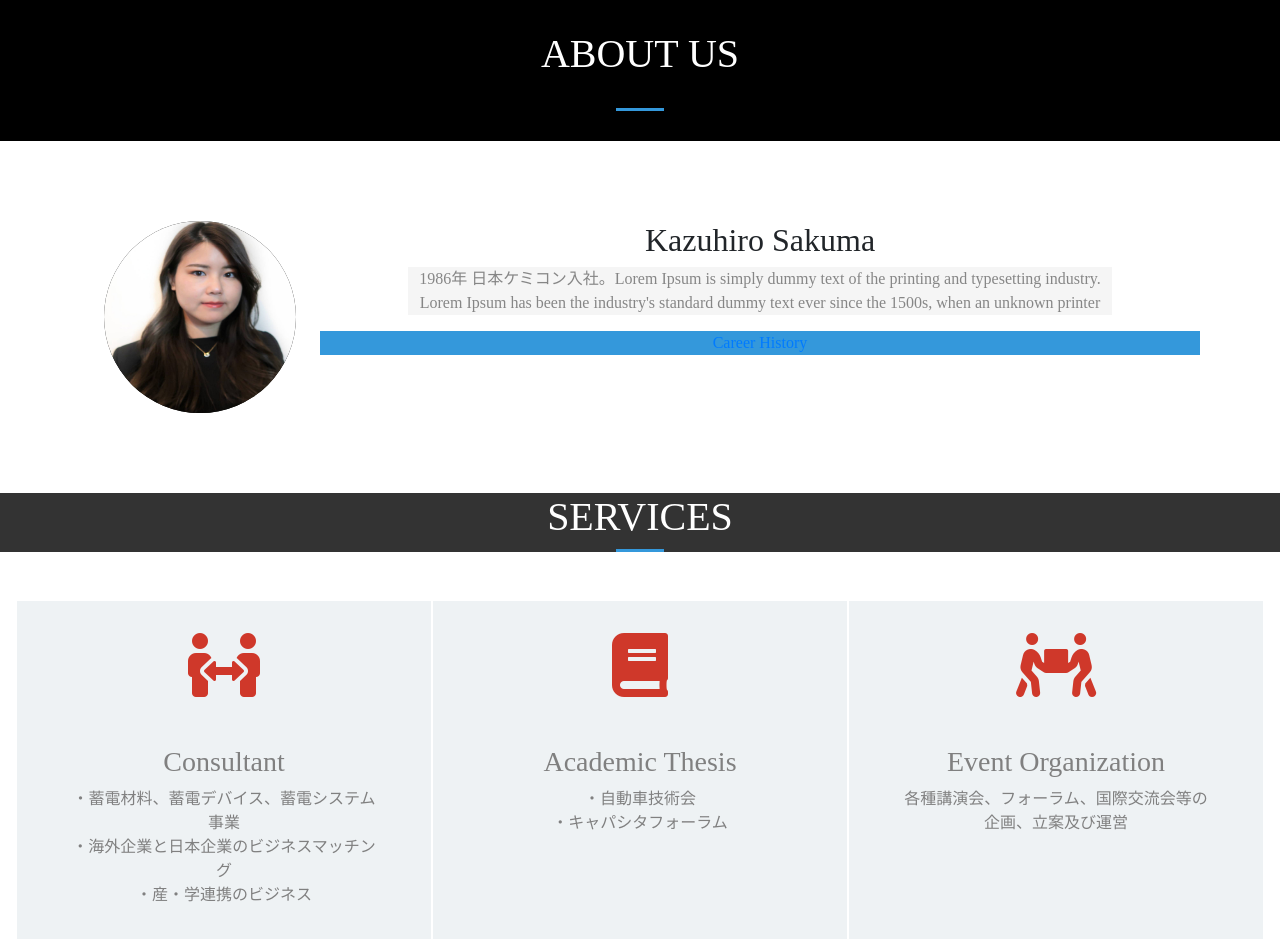
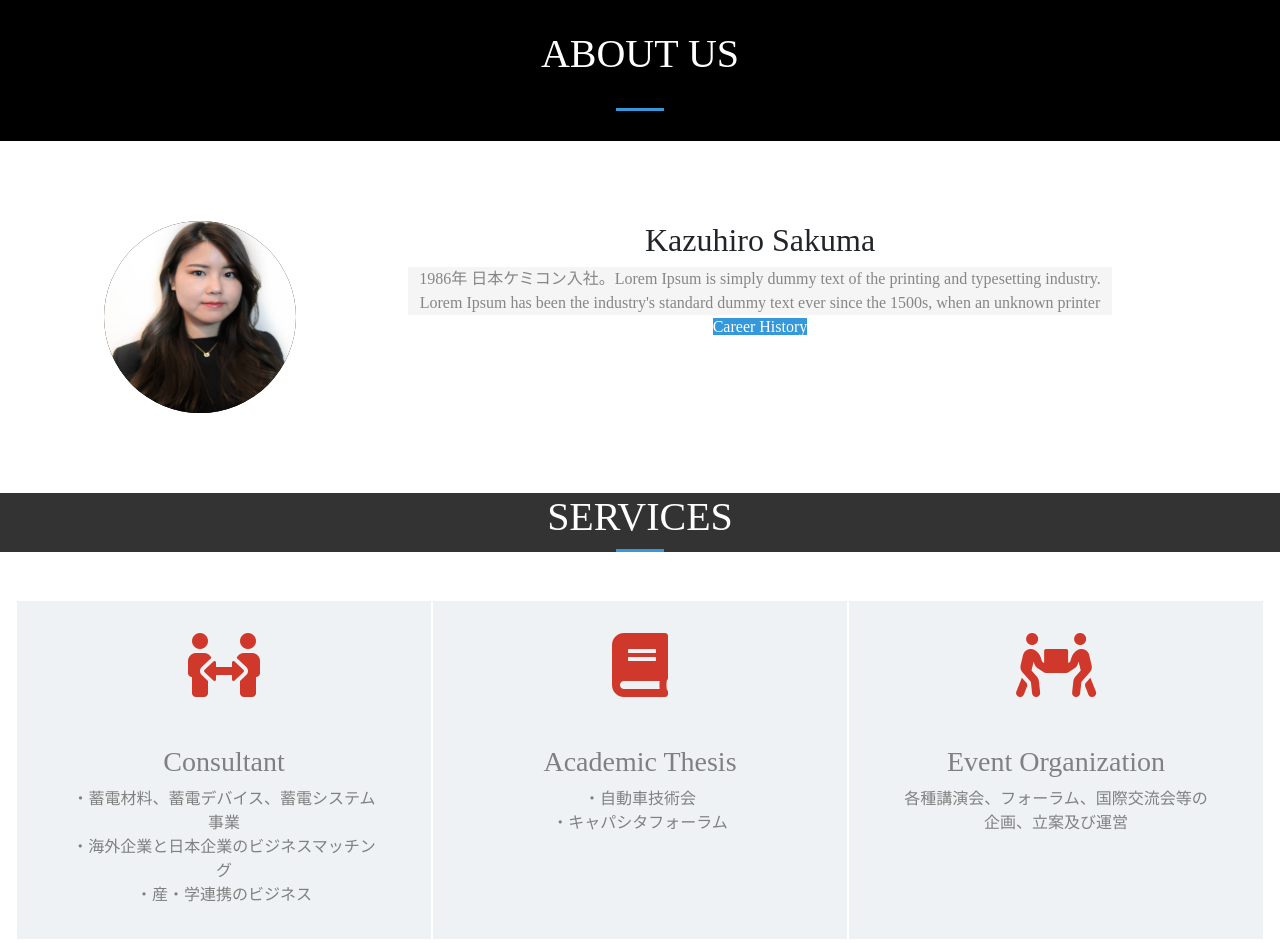
Before and after one commit to RikaKato4886/capacitors-sakuma, a plain HTML site: page about.html in a window 1280 px wide. Shown: the top 943 px of the page. Drawn offline with nearby package versions, Linux system fonts and the light colour scheme.

Commit message:
fix bootstrap bug for career-link anchor color

```diff
--- a/about.html
+++ b/about.html
@@ -3,7 +3,7 @@
 <head>
   <meta charset="UTF-8">
   <meta name="viewport" content="width=device-width, initial-scale=1.0">
-  <!-- Bootstrap css -->
+  <!-- Bootstrap css もう一度CDNリンクを公式ドキュメントでチェックした方が良さそうです-->
   <link rel="stylesheet" href="https://maxcdn.bootstrapcdn.com/bootstrap/4.0.0-beta.2/css/bootstrap.min.css" integrity="sha384-PsH8R72JQ3SOdhVi3uxftmaW6Vc51MKb0q5P2rRUpPvrszuE4W1povHYgTpBfshb" crossorigin="anonymous">
 
   <link rel="stylesheet" href="https://use.fontawesome.com/releases/v5.14.0/css/all.css" integrity="sha384-HzLeBuhoNPvSl5KYnjx0BT+WB0QEEqLprO+NBkkk5gbc67FTaL7XIGa2w1L0Xbgc" crossorigin="anonymous">
@@ -27,9 +27,7 @@
         <div class="profile-detail">
           <h2>Kazuhiro Sakuma</h2>
           <p>1986年 日本ケミコン入社。Lorem Ipsum is simply dummy text of the printing and typesetting industry. Lorem Ipsum has been the industry's standard dummy text ever since the 1500s, when an unknown printer</p>
-          <div class="career-link">
-            <a href="#">Career History</a>
-          </div>
+          <a href="#" class="career-link">Career History</a>
         </div>
       </div>
 
--- a/styles/_about.scss
+++ b/styles/_about.scss
@@ -60,6 +60,8 @@
       background-color: black;
     }
   }
+}
+
 .profile-detail{
   align-items: center;
   justify-content: center;
@@ -69,15 +71,12 @@
     width: 80%;
     margin: 0 auto;
   }
-    .career-link{
+  .career-link{/*階層が深すぎるので、浅くしました*/
     background-color: $lightblue;
     margin-top: 1rem;
     height: 1.5rem;
-      color: white;
-
+    color: $link-color;/* BootstrapのSassが呼ばれていたので、同じ変数名を利用し、文字色スタイルの上書きをしています */
   }
-  }
-
 }
 
 .image-relation {
--- a/styles/_variables.scss
+++ b/styles/_variables.scss
@@ -6,3 +6,4 @@ $grey:#EEF2F4;
 $mainbackground: #18181a;
 $lightpink:#F5D9DB;
 $yellow: #DEB038;
+$link-color: #ffffff;/* BootstrapのSassが呼ばれていたので、同じ変数名を利用し、文字色スタイルの上書きをしています */
```
Also changed, not shown: main.html (+4 -2 lines). Lines whose indentation alone changed are shown as unchanged.
